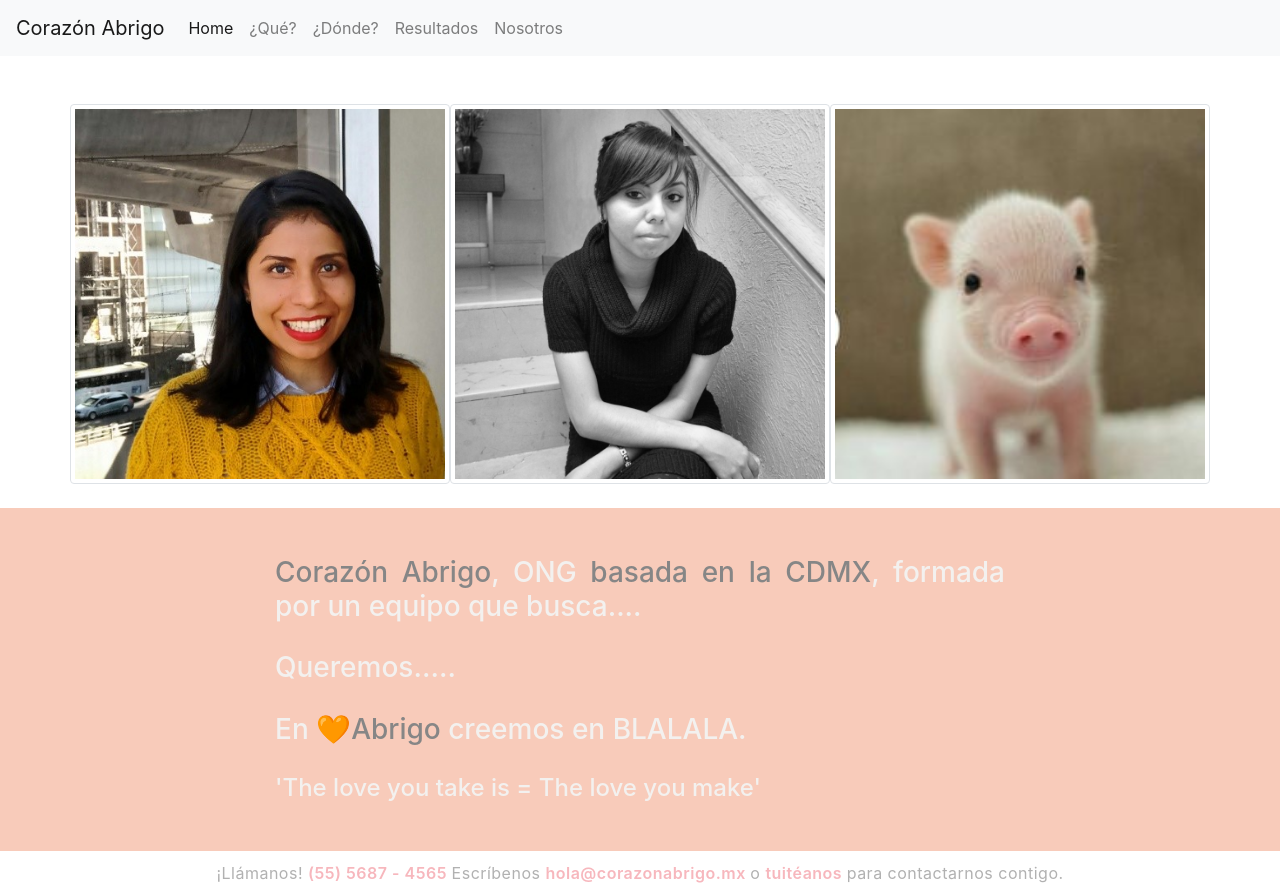
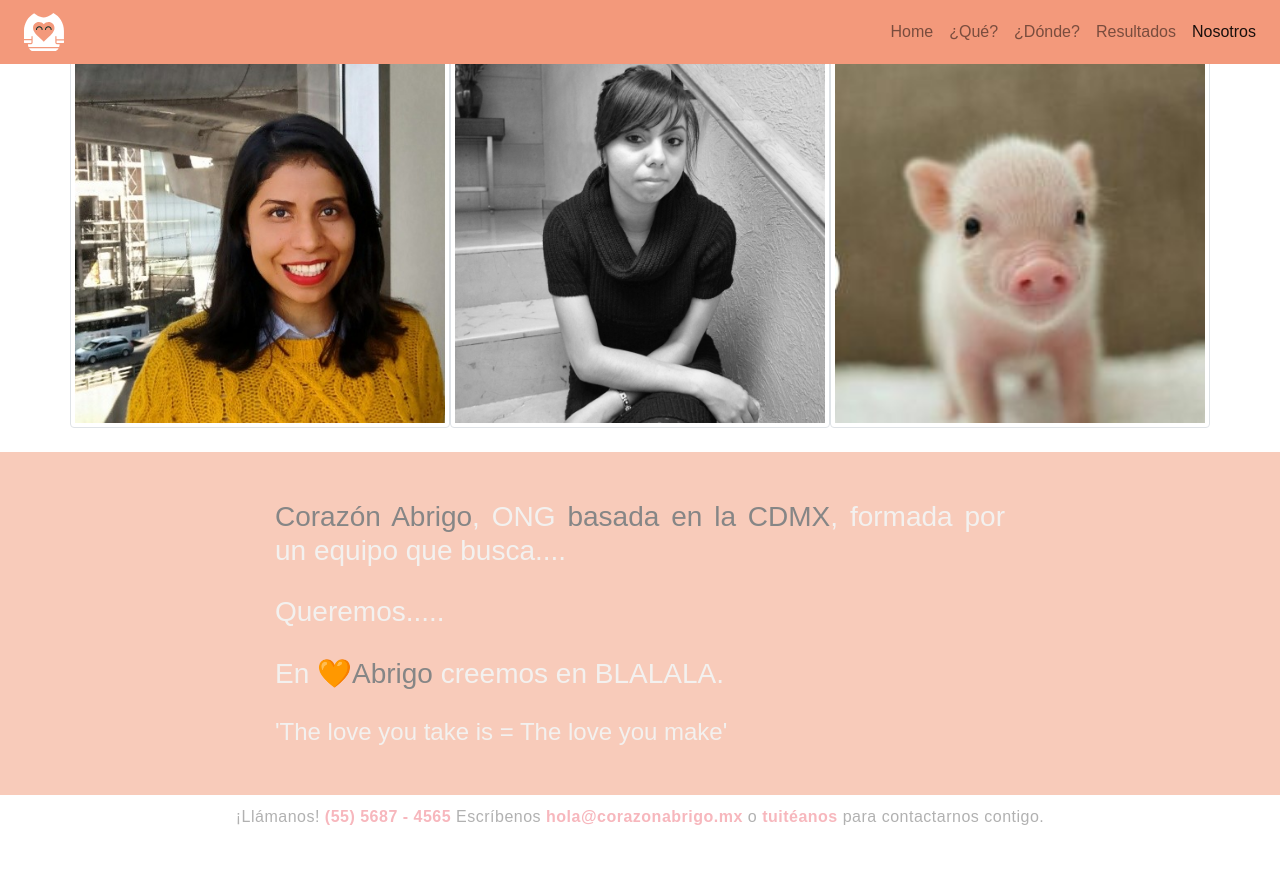
Before and after one commit to Jesvadtz/corazonAbrigo, a plain HTML site: page pages/nosotros.html in a window 1280 px wide. After the commit the page ends 839 px from the top, so only its background shows below. Drawn offline with nearby package versions, Linux system fonts and the light colour scheme.

Commit message:
Se intrega sección Nosotros

```diff
--- a/somos.html
+++ b/pages/nosotros.html
@@ -9,7 +9,8 @@
   <!-- Bootstrap CSS -->
   <link rel="stylesheet" href="https://stackpath.bootstrapcdn.com/bootstrap/4.4.1/css/bootstrap.min.css"
     integrity="sha384-Vkoo8x4CGsO3+Hhxv8T/Q5PaXtkKtu6ug5TOeNV6gBiFeWPGFN9MuhOf23Q9Ifjh" crossorigin="anonymous">
-  <link rel="stylesheet" href="./somos.css">
+  <link rel="stylesheet" href="../css/nosotros.css">
+  <link rel="stylesheet" href="../css/home.css">
   <title>Corazón Abrigo</title>
 
 </head>
@@ -17,28 +18,28 @@
 <body>
   <header>
     <!---navbar--->
-    <nav class="navbar navbar-expand-lg navbar-light bg-light">
-      <a class="navbar-brand" href="#">Corazón Abrigo</a>
+    <nav class="navbar navbar-expand-lg navbar-light fixed-top navbarCustom">
+      <a class="navbar-brand" href="#"><img class="navCustomLogo ml-2" src="../img/imagotipo-CA.svg" alt=""></a>
       <button class="navbar-toggler" type="button" data-toggle="collapse" data-target="#navbarNav"
         aria-controls="navbarNav" aria-expanded="false" aria-label="Toggle navigation">
         <span class="navbar-toggler-icon"></span>
       </button>
-      <div class="collapse navbar-collapse" id="navbarNav">
-        <ul class="navbar-nav">
-          <li class="nav-item active">
-            <a class="nav-link" href="#">Home<span class="sr-only">(current)</span></a>
+      <div class="collapse navbar-collapse justify-content-end" id="navbarNav">
+        <ul class="navbar-nav" src="."">
+              <li class=" nav-item">
+          <a class="nav-link " href="../index.html">Home</a>
           </li>
           <li class="nav-item">
-            <a class="nav-link" href="#">¿Qué?</a>
+            <a class="nav-link" href="./pages/que.html">¿Qué?</a>
           </li>
           <li class="nav-item">
-            <a class="nav-link" href="#">¿Dónde?</a>
+            <a class="nav-link" href="./pages/donde.html">¿Dónde?</a>
           </li>
           <li class="nav-item">
-            <a class="nav-link" href="#">Resultados</a>
+            <a class="nav-link" href="./pages/resultados.html">Resultados</a>
           </li>
-          <li class="nav-item">
-            <a class="nav-link" href="#">Nosotros</a>
+          <li class="nav-item active">
+            <a class="nav-link" href="#">Nosotros<span class="sr-only">(current)</span></a>
           </li>
         </ul>
       </div>
@@ -50,7 +51,7 @@
     <div class="container teamcorazon animated fadeIn mt-5 mb-2">
       <div class="row members" id="corazonteam">
         <div class="col-md-4 team">
-          <div class="img"><img class="img-fluid img-thumbnail" src="Assets/img/team/karr.jpg" alt="star member">
+          <div class="img"><img class="img-fluid img-thumbnail" src="../img/nosotros/karr.jpg" alt="star member">
             <div class="layer">
               <div class="row mx-0 h-100">
                 <div class="col-10 m-auto text-center">
@@ -63,7 +64,7 @@
           </div>
         </div>
         <div class="col-md-4 team">
-          <div class="img"><img class="img-fluid img-thumbnail" src="Assets/img/team/jess.jpg" alt="star member">
+          <div class="img"><img class="img-fluid img-thumbnail" src="../img/nosotros/jess.jpg" alt="star member">
             <div class="layer">
               <div class="row mx-0 h-100">
                 <div class="col-10 m-auto text-center">
@@ -76,7 +77,7 @@
           </div>
         </div>
         <div class="col-md-4 team">
-          <div class="img"><img class="img-fluid img-thumbnail" src="Assets/img/team/cerdi.jpg" alt="star member">
+          <div class="img"><img class="img-fluid img-thumbnail" src="../img/nosotros/cerdi.jpg" alt="star member">
             <div class="layer">
               <div class="row mx-0 h-100">
                 <div class="col-10 m-auto text-center">
```
Also changed, not shown: css/nosotros.css (renamed from somos.css), img/nosotros/cerdi.jpg (renamed from Assets/img/team/cerdi.jpg), img/nosotros/jess.jpg (renamed from Assets/img/team/jess.jpg), img/nosotros/karr.jpg (renamed from Assets/img/team/karr.jpg).
